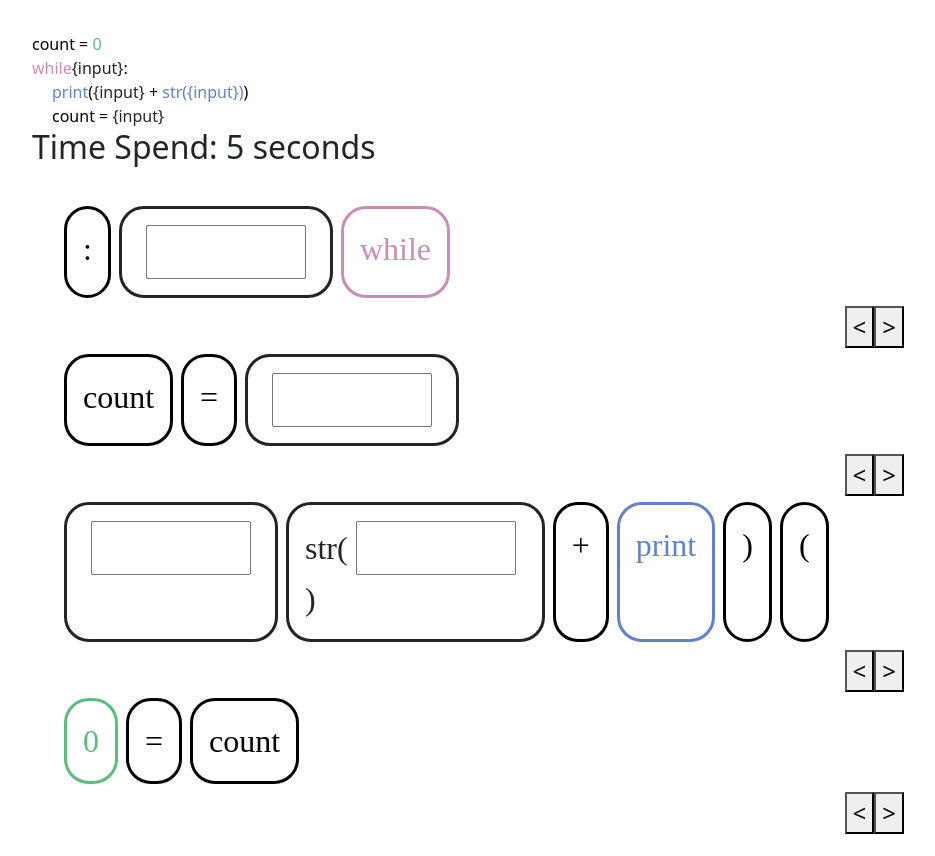
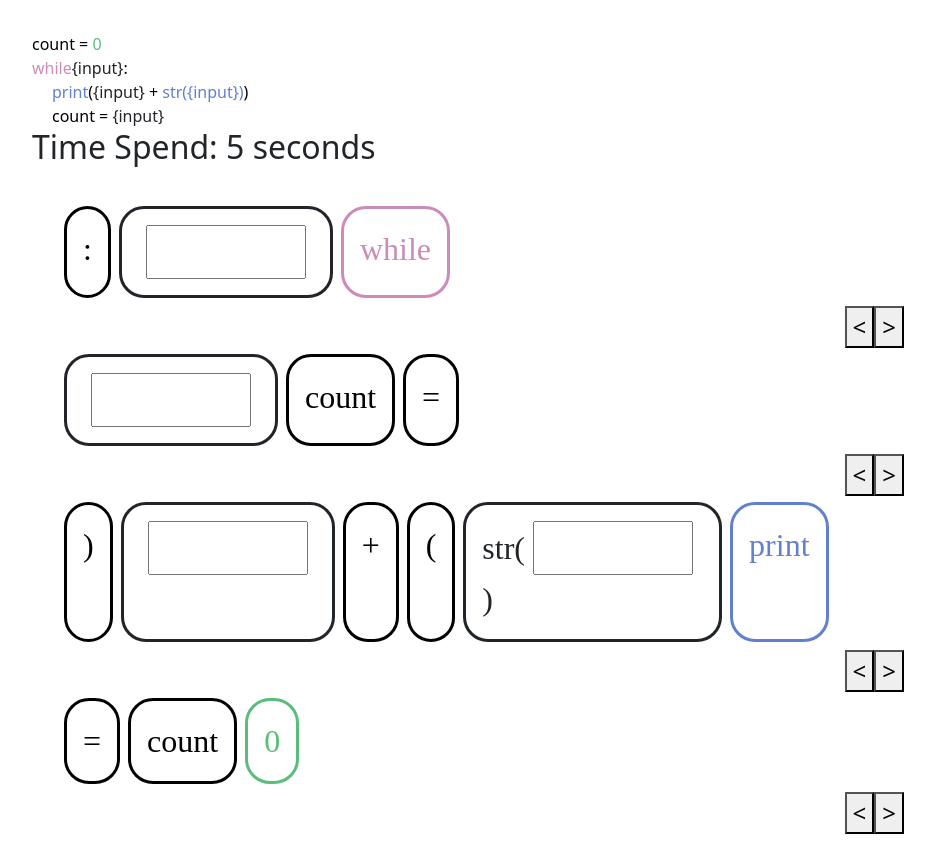
Before and after one commit to oliphant0803/Code-Puzzle, a React (Create React App) app: page / in a window 1280 px wide. Shown: the whole page, without its empty margins (0-935 px from the left). Built offline with nearby package versions, Linux system fonts and the light colour scheme.

Commit message:
implemented add and remove indent buttons, need to fix the order

```diff
--- a/src/move-block.tsx
+++ b/src/move-block.tsx
@@ -1,37 +1,20 @@
 import React, { Component, useState } from 'react';
 import ReactDOM from 'react-dom';
 import { DragDropContext, Droppable, Draggable, DropResult } from 'react-beautiful-dnd';
-import { Question , increment, decrement, getDomItems } from './read-json';
+import { Question , increment, decrement, lineItems, getItems, domLineItems } from './read-json';
 import data from "./data/test-fixed.json";
-import { getItems, getLineItems } from './read-json';
 import { InputBox } from './input-box';
 import { Timer, getFinishedTime } from './timer';
 import { checkCode, checkLine } from './code-check';
 import solution from './data/solution.json';
+import { shuffle } from './utils';
+
 
 function handleInputChange() {
   if(checkLine() && checkCode(solution)){
     getFinishedTime();
   }
 }
-
-function shuffle<T>(array: T[]): T[] {
-  let currentIndex = array.length,  randomIndex;
-
-  // While there remain elements to shuffle.
-  while (currentIndex != 0) {
-
-    // Pick a remaining element.
-    randomIndex = Math.floor(Math.random() * currentIndex);
-    currentIndex--;
-
-    // And swap it with the current element.
-    [array[currentIndex], array[randomIndex]] = [
-      array[randomIndex], array[currentIndex]];
-  }
-
-  return array;
-};
 
 const reorder = (list: any[], startIndex: number, endIndex: number) => {
   const result = Array.from(list);
@@ -95,7 +78,7 @@ class Move_Block extends Component<{ lineNum: number }, AppState> {
   constructor(props: {lineNum:number}) {
     super(props);
     this.state = {
-      items: shuffle(getLineItems(data, props.lineNum)),
+      items: lineItems[props.lineNum],
     };
     this.onDragEnd = this.onDragEnd.bind(this);
   }
@@ -139,9 +122,9 @@ class Move_Block extends Component<{ lineNum: number }, AppState> {
               {this.state.items.map((item, index) => (
                 <Draggable key={item.id} draggableId={item.id} index={index}>
                   {(provided, snapshot) => (
-                    (getDomItems(data, this.props.lineNum).find(i => i.id === 'dom-'+item.id)!.class!='input') ?
+                    (domLineItems[this.props.lineNum].find(i => i.id === 'dom-'+item.id)!.class!='input') ?
                     (<div
-                      className={getDomItems(data, this.props.lineNum).find(i => i.id === 'dom-'+item.id)!.class}
+                      className={domLineItems[this.props.lineNum].find(i => i.id === 'dom-'+item.id)!.class}
                       ref={provided.innerRef}
                       {...provided.draggableProps}
                       {...provided.dragHandleProps}
@@ -174,8 +157,26 @@ class Move_Block extends Component<{ lineNum: number }, AppState> {
           )}
         </Droppable>
         <>
-          <button onClick={() => increment(this.props.lineNum)} className='add-indent'>&gt;</button>
-          <button onClick={() => decrement(this.props.lineNum)} className='rm-indent'>&lt;</button>
+          <button onClick={() => {
+            increment(this.props.lineNum);
+            this.setState({
+              items: lineItems[this.props.lineNum],
+            }, () => {
+              if(checkLine() && checkCode(solution)){
+                getFinishedTime();
+              }
+            });
+          }} className='add-indent'>&gt;</button>
+          <button onClick={() => {
+            decrement(this.props.lineNum);
+            this.setState({
+              items: lineItems[this.props.lineNum],
+            }, () => {
+              if(checkLine() && checkCode(solution)){
+                getFinishedTime();
+              }
+            });
+          }} className='rm-indent'>&lt;</button>
         </>
       </DragDropContext>
     );
--- a/src/read-json.tsx
+++ b/src/read-json.tsx
@@ -1,6 +1,8 @@
 import { updateExpression } from '@babel/types';
 import React from 'react';
 import data from './data/test-fixed.json';
+import { shuffle } from './utils';
+import { Move_Block, Move_Line } from './move-block';
 
 interface Token {
   text: string;
@@ -29,11 +31,13 @@ interface Props {
 }
 
 let indentations:number[] = Array(data.lines.length).fill(0);
+let lineItems:[Item[]] = [[]];
+let domLineItems:[ItemDom[]] = [[]];
 
 function increment(lineNum:number) {
   indentations[lineNum] += 1;
   console.log("add", indentations);
-  //updateItems();
+  addItems(lineNum);
 }
 
 function decrement(lineNum:number) {
@@ -41,15 +45,32 @@ function decrement(lineNum:number) {
     indentations[lineNum] -= 1;
     console.log("rm", indentations);
   }
-  //updateItems();
+  if(domLineItems[lineNum][0].class == 'indent'){
+    lineItems[lineNum].shift();
+    domLineItems[lineNum].shift();
+  }
 }
 
-// function updateItems(){
-//   //get the number of identation for the line items
-//   //update getlineDom
-//   getLineItems(data, 1);
-//   getDomItems(data, 1);
-// }
+function initItems(){
+  data.lines.map((line: Line, lineNum: number) => (
+    getLineItems(data, lineNum) &&
+    getDomItems(data, lineNum)
+  ));
+}
+
+function addItems(lineNum:number){
+  //get the number of identation for the line items
+  //update getlineDom
+  lineItems[lineNum].unshift({
+      id: 'line-'+lineNum+'-indent-'+indentations[lineNum],
+      content: ` `
+  })
+
+  domLineItems[lineNum].unshift({
+    id: 'dom-line-'+lineNum+'-indent-'+indentations[lineNum],
+    class: 'indent'
+  })
+}
 
 // get the items of each line from json questions
 export function getLineItems(json:any, num: number){
@@ -57,20 +78,21 @@ export function getLineItems(json:any, num: number){
     var lines = json.lines;
     lines.map((line: Line, lineNum: number) => (
         (num == lineNum) &&
-        Array.from({ length: indentations[num] }, (v, k) => k).map(k => (
-            items.push({
-                id: 'line-'+lineNum+'-place-'+k,
-                content: ` `
-            })
-        )) &&
+        // Array.from({ length: indentations[num] }, (v, k) => k).map(k => (
+        //     items.push({
+        //         id: 'line-'+lineNum+'-place-'+k,
+        //         content: ` `
+        //     })
+        // )) &&
         line.tokens.map((token: Token , index: number) => (
             items.push({
-                id: 'line-'+lineNum+'-place-'+(index+indentations[num]),
+                id: 'line-'+lineNum+'-place-'+(index),
                 content: token.text
             })
         ))
     ))
-    return items
+    lineItems[num] = shuffle(items);
+    return items;
 };
 
 export function getDomItems(json:any, num: number){
@@ -78,19 +100,20 @@ export function getDomItems(json:any, num: number){
     var lines = json.lines;
     lines.map((line: Line, lineNum: number) => (
         (num == lineNum) &&
-        Array.from({ length: indentations[num] }, (v, k) => k).map(k => (
-            itemsDom.push({
-              id: 'dom-line-'+lineNum+'-place-'+k,
-              class: 'indent'
-            })
-        )) &&
+        // Array.from({ length: indentations[num] }, (v, k) => k).map(k => (
+        //     itemsDom.push({
+        //       id: 'dom-line-'+lineNum+'-place-'+k,
+        //       class: 'indent'
+        //     })
+        // )) &&
         line.tokens.map((token: Token , index: number) => (
             itemsDom.push({
-              id: 'dom-line-'+lineNum+'-place-'+(index+indentations[num]),
+              id: 'dom-line-'+lineNum+'-place-'+(index),
               class: (token.type && !token.text.includes('{input}')) ? token.type : 'input'
             })
         ))
     ))
+    domLineItems[num] = itemsDom;
     return itemsDom
 }
 
@@ -126,8 +149,13 @@ const Question: React.FC<Props> = ({ json }) => {
   );
 };
 
+initItems();
+
 export {
   Question,
   increment,
-  decrement
+  decrement,
+  lineItems,
+  domLineItems,
+  indentations
 };
--- /dev/null
+++ b/src/utils.tsx
@@ -0,0 +1,21 @@
+function shuffle<T>(array: T[]): T[] {
+    let currentIndex = array.length,  randomIndex;
+
+    // While there remain elements to shuffle.
+    while (currentIndex != 0) {
+
+      // Pick a remaining element.
+      randomIndex = Math.floor(Math.random() * currentIndex);
+      currentIndex--;
+
+      // And swap it with the current element.
+      [array[currentIndex], array[randomIndex]] = [
+        array[randomIndex], array[currentIndex]];
+    }
+
+    return array;
+};
+
+export {
+    shuffle
+}
```
